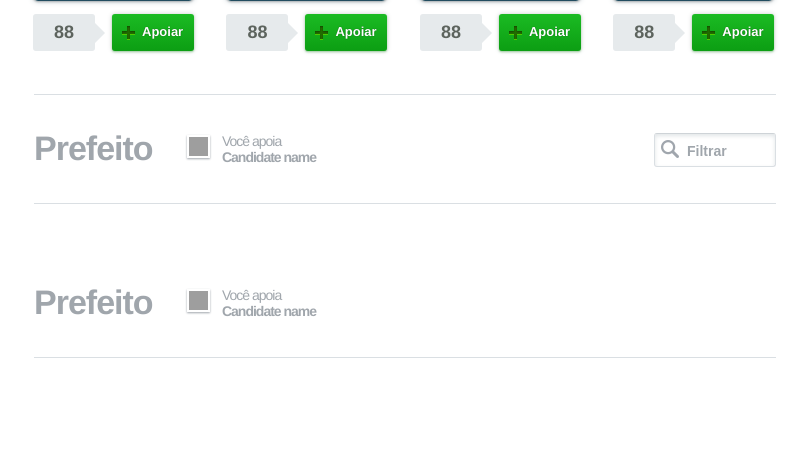
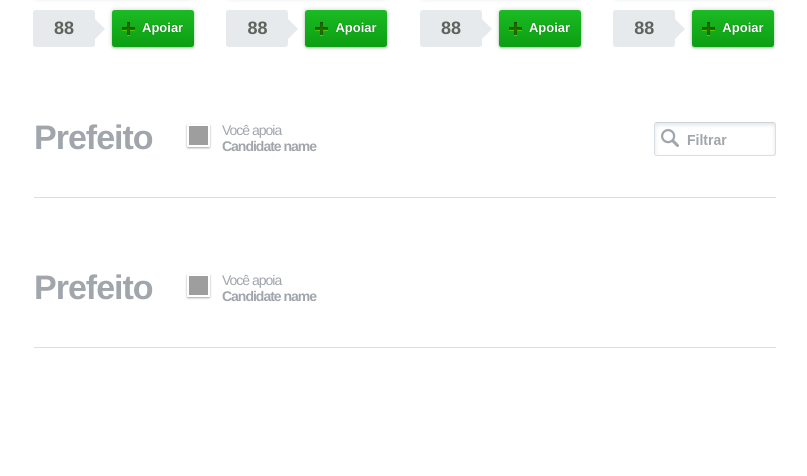
Before and after one commit to fguth/agora, a PHP site: page / in a window 1280 px wide. Shown: the part 805-1281 px from the top of the page, without its empty margins (269-1076 px from the left). After the commit the page ends 1153 px from the top, so only its background shows below. Run offline with PHP 8.4, Linux system fonts and the light colour scheme; data that the repository does not hold is empty; some libraries are stand-ins or nearby versions; grey boxes are pictures that could not be loaded.

Commit message:
height correction of candidates and discussion header

```diff
--- a/index.php
+++ b/index.php
@@ -197,10 +197,6 @@
 								</div>
 							</dd>
 
-							<dd class="row-division">
-								<hr />
-							</dd>
-
 							<dt class="candidateslist__header">
 								<div class="breadcrumb">
 									<h2>Prefeito</h2>
--- a/stylesheets/modules.css
+++ b/stylesheets/modules.css
@@ -217,8 +217,11 @@
 }
 	.candidateslist__header {
 		position:relative;
-		padding:40px 40px 10px;
+		padding:40px 40px 35px;
 		margin:0;
+		background:#fff;
+		background:rgba(255,255,255,0.95);
+		border-radius:0 5px 0 0;
 	}
 		.candidateslist__header > .currentsupport {
 			margin:0 0 0 30px;
@@ -229,6 +232,7 @@
 		}
 		.candidateslist__header + .row-division {
 			padding-bottom:35px;
+			padding-top:0;
 		}
 	.candidateslist__item {
 		position:relative;
@@ -245,6 +249,9 @@
 		}
 		.candidateslist__item > .support {
 			margin:13px 0 0;
+		}
+		.candidateslist__item + .candidateslist__header {
+			margin-top:20px;
 		}
 
 .breadcrumb {
@@ -554,11 +561,8 @@
 	display:block;
 	padding:20px 40px;
 	margin:0;
+	height:0px;
 }
-	.row-division + .candidateslist__header,
-	.row-division + .discussion__header {
-		padding-top:10px;
-	}
 	.row-division hr {
 		color:#DADFE3;
 		background:#DADFE3;
@@ -574,14 +578,18 @@
 }
 	.discussion__header {
 		position:relative;
-		padding:40px 40px 10px;
+		padding:40px 40px 35px;
 		margin:0;
+		background:#fff;
+		background:rgba(255,255,255,0.95);
+		border-radius:0 5px 0 0;
 	}
 		.discussion__header > .currentsupport {
 			margin:0 0 0 30px;
 		}
 		.discussion__header + .row-division {
 			padding-bottom:35px;
+			padding-top:0;
 		}
 	.fbcomments {
 		padding:0 40px 20px;
```
